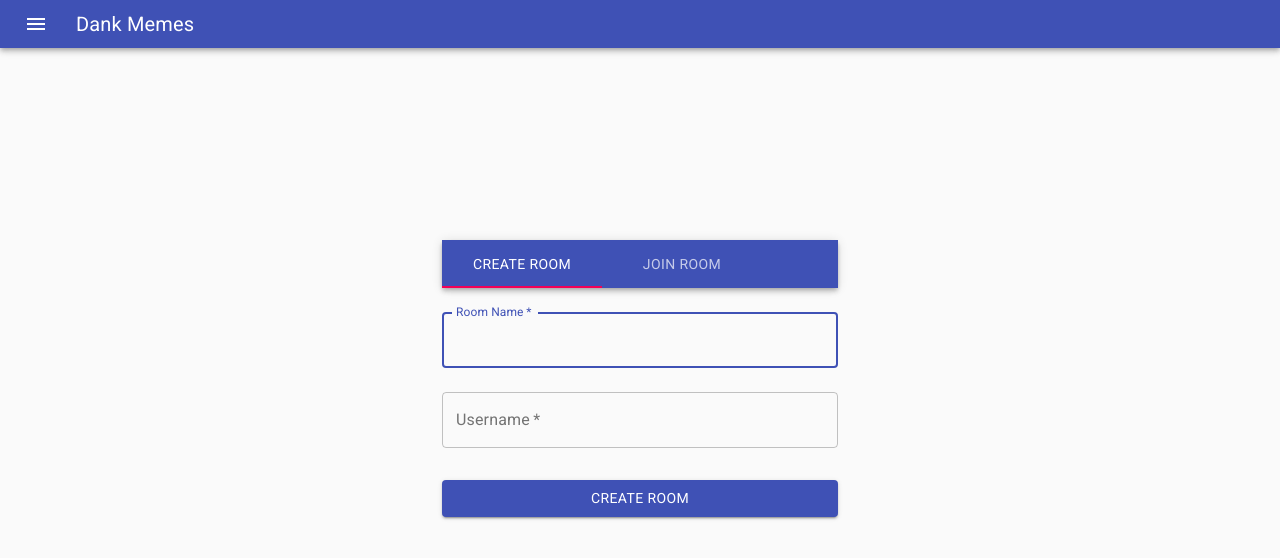
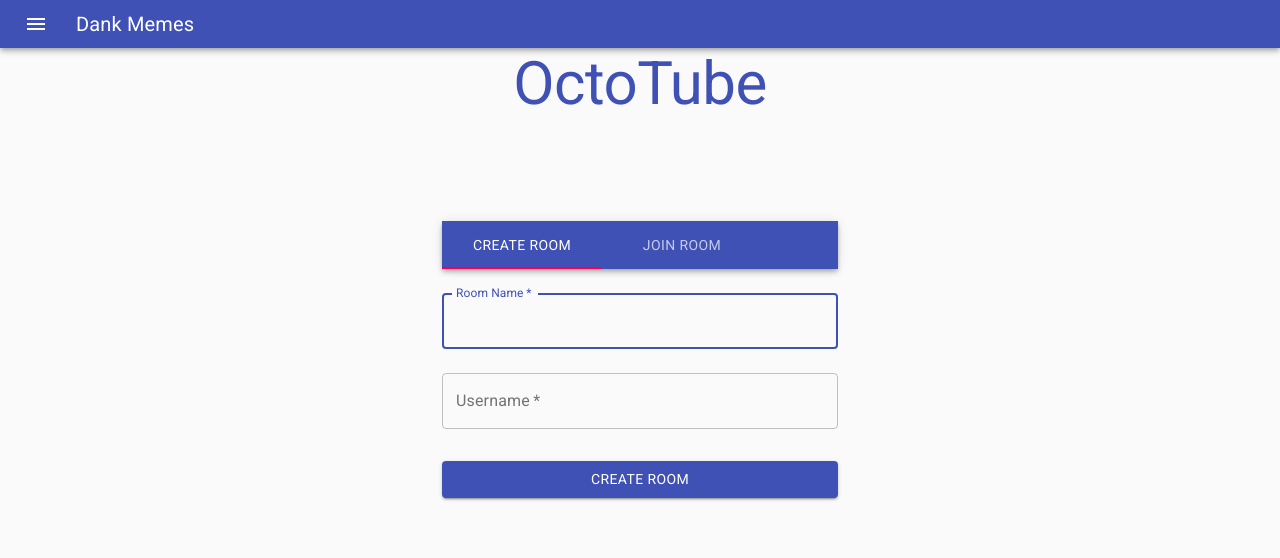
Before and after one commit to ambiyu/Group-15-Tan-Tiger, a React (Create React App) app in the folder frontend/: page / in a window 1280 px wide. Shown: the top 558 px of the page. Built offline with nearby package versions, Linux system fonts and the light colour scheme; no server answers.

Commit message:
fixed where rendered

```diff
--- a/frontend/package.json
+++ b/frontend/package.json
@@ -45,6 +45,8 @@
     "@babel/core": "^7.14.0",
     "@babel/preset-env": "^7.14.1",
     "@babel/preset-react": "^7.13.13",
+    "@iconify-icons/logos": "^1.1.9",
+    "@iconify/react": "^1.1.4",
     "@testing-library/jest-dom": "^5.12.0",
     "@types/jest": "^26.0.23",
     "@wojtekmaj/enzyme-adapter-react-17": "^0.6.1",
--- a/frontend/src/components/Create.jsx
+++ b/frontend/src/components/Create.jsx
@@ -39,7 +39,7 @@ export default function Create() {
         margin="normal"
         required
         fullWidth
-        id="room-name2"
+        id="room-name"
         label="Room Name"
         name="room-name"
         autoFocus
--- a/frontend/src/pages/CreateJoinRoomPage.jsx
+++ b/frontend/src/pages/CreateJoinRoomPage.jsx
@@ -1,12 +1,14 @@
 import { useState } from 'react';
-import { Tabs, Tab, AppBar, CssBaseline, makeStyles, Container } from '@material-ui/core/';
+import { Tabs, Tab, AppBar, CssBaseline, makeStyles, Container, Grid, Typography } from '@material-ui/core/';
 import Create from '../components/Create';
 import Join from '../components/Join';
 import React from 'react';
+import { Icon, InlineIcon } from '@iconify/react';
+import octopusDeploy from '@iconify-icons/logos/octopus-deploy';
 
 const useStyles = makeStyles((theme) => ({
   paper: {
-    marginTop: theme.spacing(24),
+    marginTop: theme.spacing(10),
     display: 'flex',
     flexDirection: 'column',
     alignItems: 'center',
@@ -23,7 +25,16 @@ export default function CreateJoinRoomPage() {
   }
 
   return (
+
     <Container id="container" component="main" maxWidth="xs">
+     <Grid container  justify="center">
+        <Grid item align="center"  >
+          <Typography marginTop="10" color="primary" align="center" variant="h2" gutterBottom>OctoTube</Typography>
+        </Grid>
+        <Grid>
+          <Icon icon={octopusDeploy} fontSize="large" />
+        </Grid>
+      </Grid>
       <CssBaseline id='cssBaseLine' />
       <div id='check' className={classes.paper}>
         <AppBar id='appBar' position="static">
@@ -33,6 +44,8 @@ export default function CreateJoinRoomPage() {
           </Tabs>
         </AppBar>
 
+
+
         {value === 0 ? <Create /> : <Join />}
       </div>
     </Container>
```
Also changed, not shown: frontend/src/App.jsx (+8 -1 lines), 1 other file (tests, documents, lock files or other folders).
